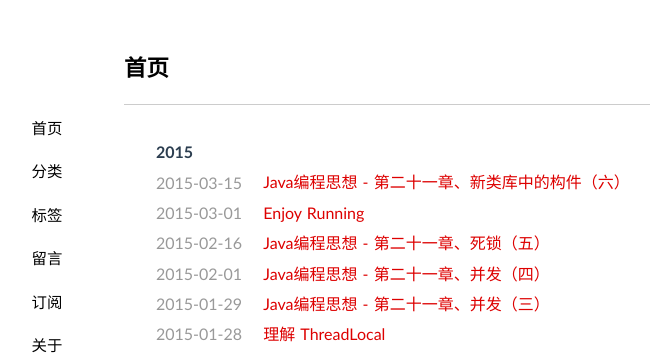
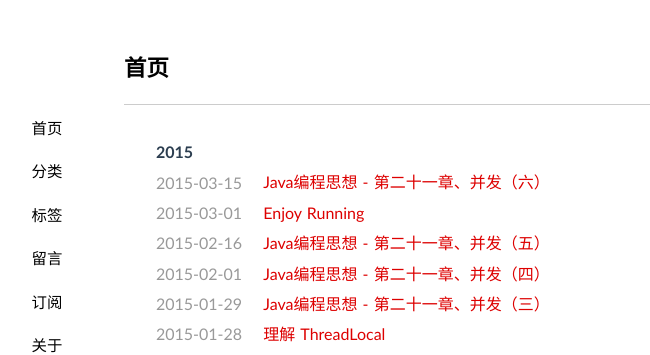
Before and after one commit to niushuai/blog, a Jekyll site: the page built from index.html, in a window 1280 px wide and 900 px high. Shown: the top 355 px of the window, without its empty margins (91-741 px from the left). Built offline with Jekyll 4.4.1, drawn with Linux system fonts in a browser that asks for light colours; Markdown is read by kramdown in place of the engine named in the settings; the list of posts is cut into pages by our own code.

Commit message:
统一标题

```diff
--- a/_posts/2015-02-16-thinking_in_java_chapter21-part05.md
+++ b/_posts/2015-02-16-thinking_in_java_chapter21-part05.md
@@ -1,6 +1,6 @@
 ---
 layout: post
-title: Java编程思想 - 第二十一章、死锁（五）
+title: Java编程思想 - 第二十一章、并发（五）
 categories: Java
 tags: Java编程思想
 ---
--- a/_posts/2015-03-15-thinking_in_java_chapter21-part06.md
+++ b/_posts/2015-03-15-thinking_in_java_chapter21-part06.md
@@ -1,6 +1,6 @@
 ---
 layout: post
-title: Java编程思想 - 第二十一章、新类库中的构件（六）
+title: Java编程思想 - 第二十一章、并发（六）
 categories: Java
 tags: Java编程思想
 ---
```
